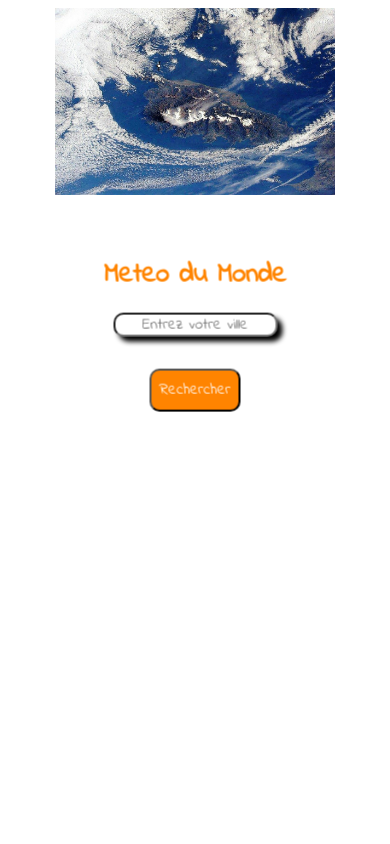
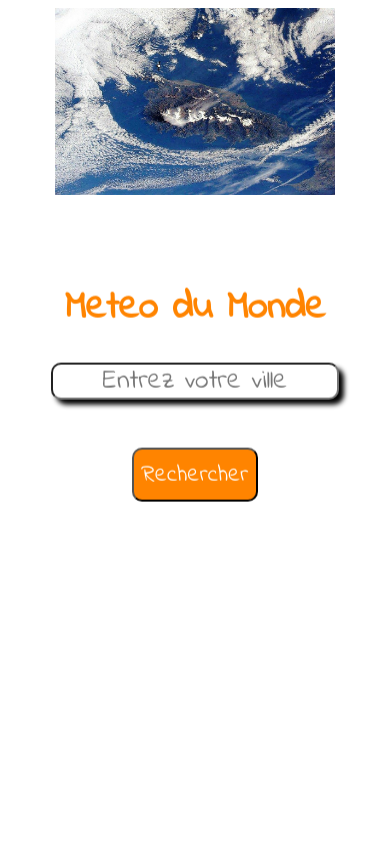
Before and after one commit to OlivierBaldocchi/API-Meteo, a PHP site: page / in a window 390 px wide. Run offline with PHP 8.4, Linux system fonts and the light colour scheme; some web fonts are replaced.

Commit message:
responsive

```diff
--- a/responsive.css
+++ b/responsive.css
@@ -35,30 +35,35 @@
     }
 }
 
-@media screen and (max-width: 600px) and (orientation: portrait) {
 
-    .main {
-        top: 63vh;
-    }
-}
-
-@media screen and (max-width: 800px) and (orientation: portrait) {
-
-    .back {
-        top: 7vh;
-    }
-}
-
-@media screen and (max-width: 500px) and (orientation: portrait) {
-
-    .back {
-        top: 1vh;
-    }
-}
-
-@media all and (max-device-width: 350px) and (orientation: portrait) {
+@media all and (max-device-width: 800px) and (orientation: portrait) {
 
     .main {
         top: 65vh;
+        width: 80vw;
+    }
+
+    h1 {
+        font-size: 10vw;
+    }
+
+    input {
+        font-size: 7vw;
+        height: 8vw;
+    }
+
+    .bouton button, #retour {
+        font-size: 6vw;
+        margin-top: 3rem;
+    }
+
+    #reponse {
+        font-size: 5vw;
+    }
+
+    .back {
+        width: 60vw;
+        text-align: center;
+        left: 13%;
     }
 }
--- a/style.css
+++ b/style.css
@@ -54,7 +54,6 @@ input {
     display: flex;
     flex-direction: column;
     align-items: center;
-    align-content: space-around;
     overflow: hidden;
     -webkit-backface-visibility: hidden;
     backface-visibility: hidden;
@@ -79,6 +78,7 @@ input {
 #reponse{
     position: relative;
     color: rgb(128, 66, 0);
+    align-items: center;
     font-size: 1.5vw;
     background-color: white;
     border: 0.1rem solid rgb(138, 152, 155);
```
